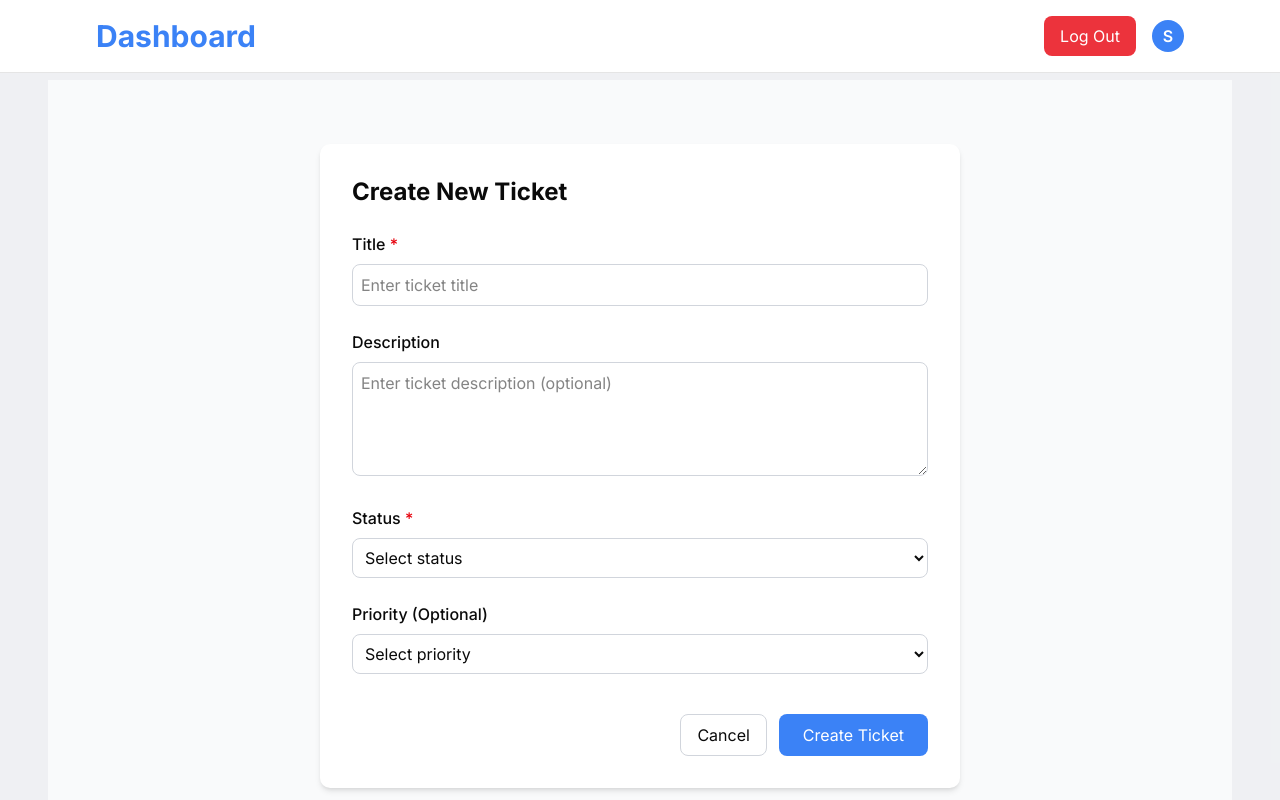
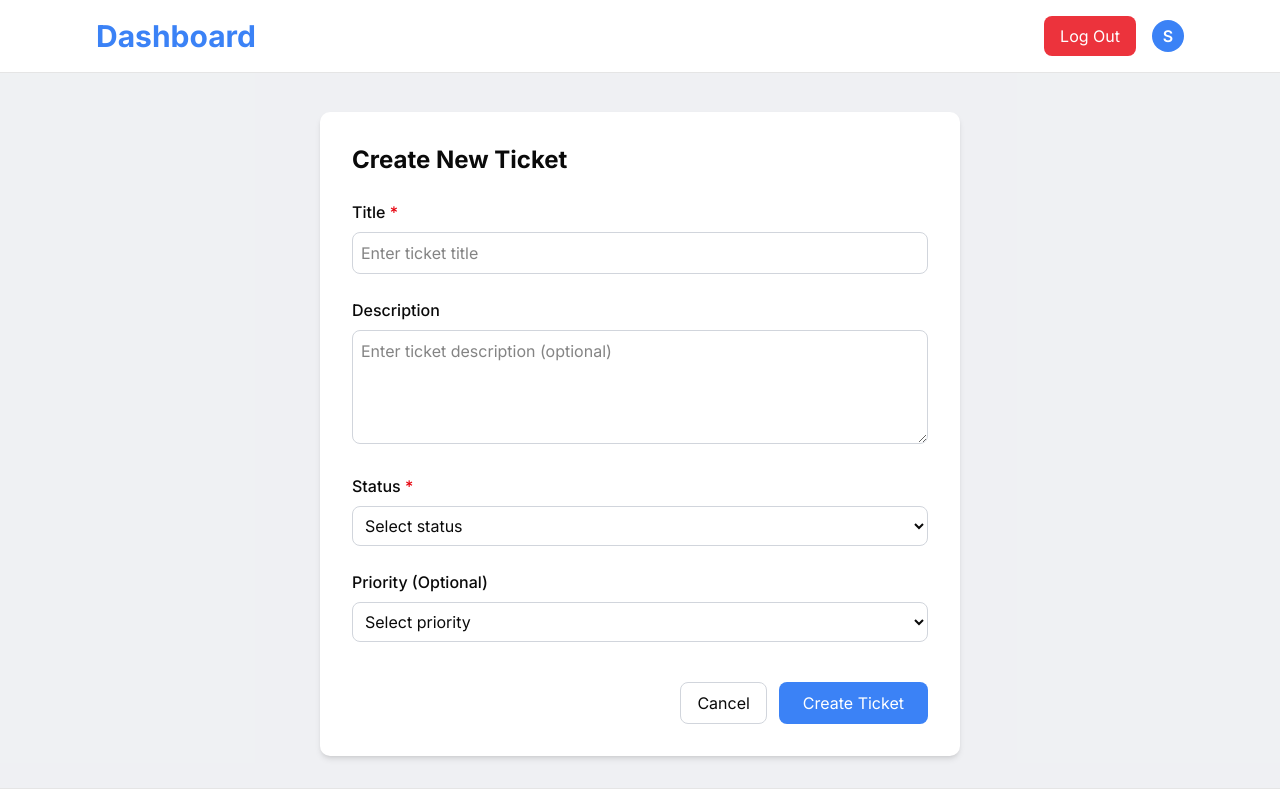
Before and after one commit to BEEJAYOFGOD/Hng13-2-react, a React (Vite) app: page /tickets/create in a window 1280 px wide. Shown: the top 800 px of the page. Built offline with nearby package versions, Linux system fonts and the light colour scheme; sample sign-in values are in the browser's storage.

Commit message:
create ticket  resp

```diff
--- a/src/components/dashboard/CreateTicket.tsx
+++ b/src/components/dashboard/CreateTicket.tsx
@@ -245,8 +245,7 @@ const CreateEditTicket = () => {
     };
 
     return (
-        <main className="min-h-screen bg-gray-50 py-8 pt-16">
-            <div className="max-w-2xl mx-auto px-4">
+        <div className="max-w-2xl mx-auto px-4 py-8">
             <div className="bg-white p-8 shadow-md rounded-lg">
                 <h1 className="text-2xl font-bold mb-6">
                     {isEditMode ? "Edit Ticket" : "Create New Ticket"}
@@ -255,10 +254,7 @@ const CreateEditTicket = () => {
                 <form className="space-y-6" onSubmit={handleSubmit}>
                     {/* Title */}
                     <div className="space-y-2">
-                            <label
-                                htmlFor="title"
-                                className="block font-medium"
-                            >
+                        <label htmlFor="title" className="block font-medium">
                             Title <span className="text-red-600">*</span>
                         </label>
                         <input
@@ -317,10 +313,7 @@ const CreateEditTicket = () => {
 
                     {/* Status */}
                     <div className="space-y-2">
-                            <label
-                                htmlFor="status"
-                                className="block font-medium"
-                            >
+                        <label htmlFor="status" className="block font-medium">
                             Status <span className="text-red-600">*</span>
                         </label>
                         <select
@@ -351,10 +344,7 @@ const CreateEditTicket = () => {
 
                     {/* Priority (Optional) */}
                     <div className="space-y-2">
-                            <label
-                                htmlFor="priority"
-                                className="block font-medium"
-                            >
+                        <label htmlFor="priority" className="block font-medium">
                             Priority (Optional)
                         </label>
                         <select
@@ -399,7 +389,6 @@ const CreateEditTicket = () => {
                 </form>
             </div>
         </div>
-        </main>
     );
 };
 
--- a/src/components/layout/DashboardLayout.tsx
+++ b/src/components/layout/DashboardLayout.tsx
@@ -35,7 +35,7 @@ const DashboardLayout = () => {
             </header>
 
             {/* Content area with background */}
-            <div className="pt-20 bg-gray-200/60 min-h-screen">
+            <div className="pt-20 bg-gray-200/60 ">
                 <div className="max-w-[1440px]  mx-auto px-4 sm:px-6 lg:px-12">
                     <Outlet />
                 </div>
```
Lines whose indentation alone changed are shown as unchanged.
